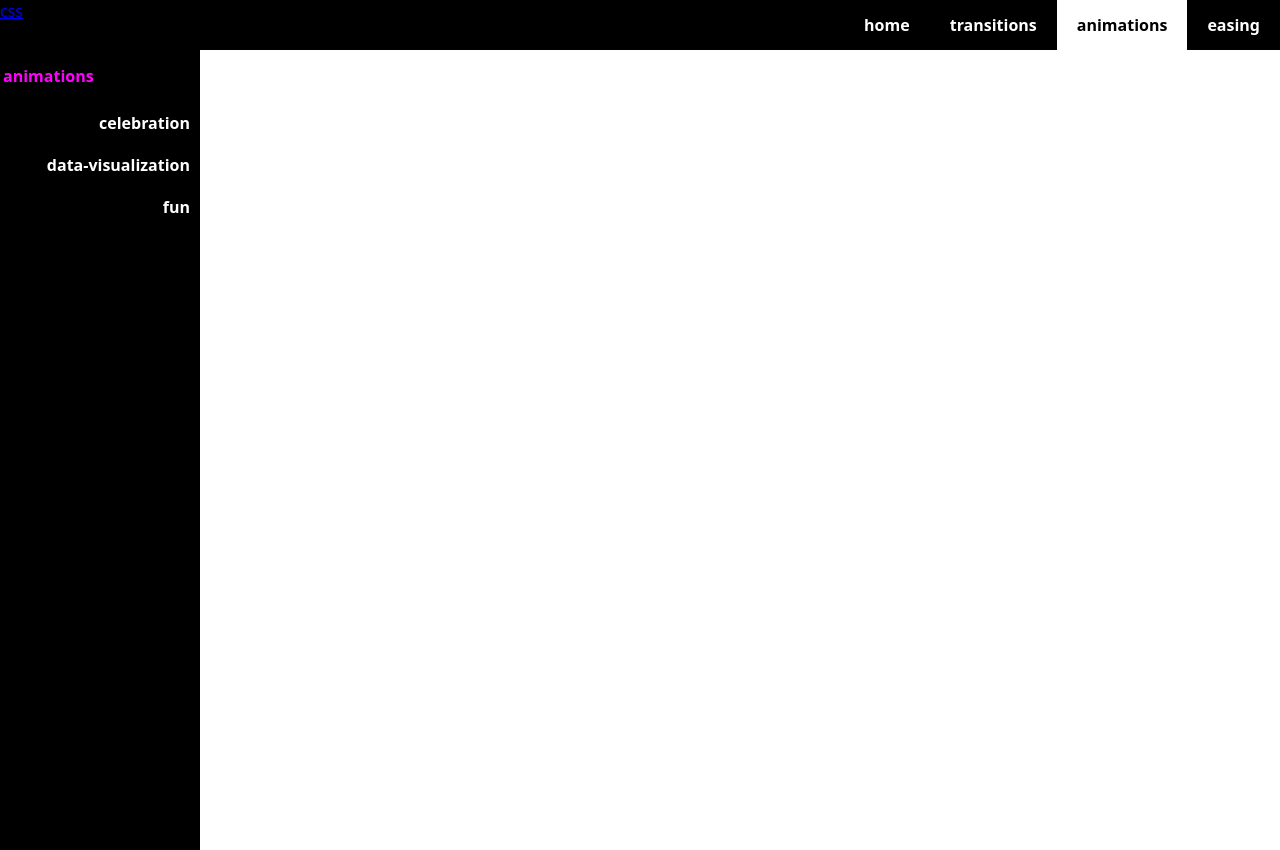
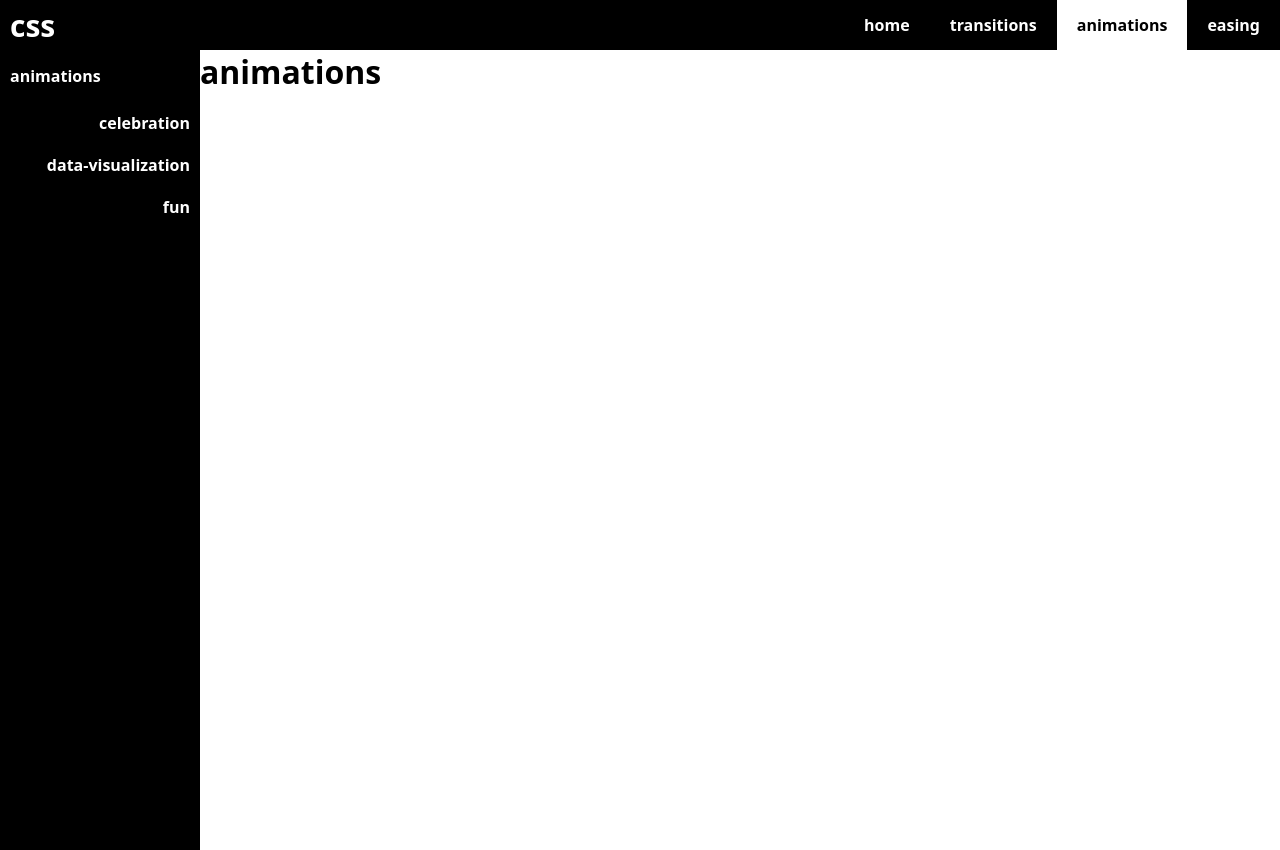
Before and after one commit to warpedpuppy/css-presentation, a React (Create React App) app: page /animations in a window 1280 px wide. Built offline with nearby package versions, Linux system fonts and the light colour scheme.

Commit message:
menu work

```diff
--- a/src/components/animations/Animations.js
+++ b/src/components/animations/Animations.js
@@ -7,7 +7,8 @@ function Animations() {
 	const links = ['celebration', 'data-visualization', 'fun']
 	return (
 	<Routes>
-		<Route path="/" element={ <PageTemplate title="animations" links={links} /> } >
+		<Route path="/" element={ <PageTemplate title="animations" root='/animations' links={links} /> } >
+			<Route path='/' element={ <h1>animations</h1> }/>
 			<Route path='celebration/*' element={ <Celebration /> }/>
 			<Route path='data-visualization/*' element={ <DataVisualization /> }/>
 			<Route path='fun/*' element={ <Fun /> }/>
--- a/src/components/navbar/NavBar.css
+++ b/src/components/navbar/NavBar.css
@@ -1,3 +1,6 @@
+header {
+	height: 50px;
+}
 #main-nav {
 	position: relative;
 	z-index: 2;
@@ -8,6 +11,14 @@
 #main-nav .nav-brand {
 	position: absolute;
 	z-index: 4;
+	display: flex;
+	align-items: center;
+	margin-left: 10px;
+	text-decoration: none;
+	font-weight: bold;
+	color: white;
+	font-size: 30px;
+	height: 50px;
 }
  ul.nav-links {
 	flex-direction: column;
@@ -15,7 +26,7 @@
 	position: relative;
 	width: 100vw;
 	height: 100px;
-	margin-top: -50px;
+	margin-top: -90px; /* (35 * 4) - 50  */
 	z-index: 1;
 	transition: margin 0.5s ease-in-out;
 
@@ -28,10 +39,14 @@
 
 #main-nav ul.nav-links li {
 	background-color: black;
-	height: 25px;
+	height: 35px;
+	padding: 0;
+	padding-left: 20px;
+	display: flex;
+	align-items: center;
 	font-weight: bold;
 	color: white;
-	 padding: 0;
+
 	 margin: 0;
 	 cursor: pointer;
 	 transition: background-color 0.5s;
@@ -64,7 +79,7 @@
 		position: relative;
 		height: 50px;
 		margin-top: 0;
-		transition: none;
+		transition: none !important;
 	}
 	#main-nav ul.nav-links li {
 		/* margin: 0 30px 0 0; */
--- a/src/components/navbar/NavBar.js
+++ b/src/components/navbar/NavBar.js
@@ -13,6 +13,9 @@ function NavBar() {
 		navigate(pathname);
 		checkboxRef.current.checked = false;
 	}
+	window.addEventListener('resize', e => {
+		if (checkboxRef.current) checkboxRef.current.checked = false;
+	})
 	return (
 		<nav id="main-nav">
 			<Link to="/" className="nav-brand">css</Link>
--- a/src/components/navbar/NavHamburger.css
+++ b/src/components/navbar/NavHamburger.css
@@ -28,7 +28,7 @@
 	height: 4px;
 	margin-bottom: 5px;
 	position: relative;
-	background-color: black;
+	background-color: white;
 	/* background: #cdcdcd !important; */
 	border-radius: 3px;
 	z-index: 1;
@@ -42,9 +42,8 @@
 	top: 0;
 	right: 0;
 	z-index: 3;
-	background-color: lightgray;
+	background-color: black;
 	height: 50px;
-	/* border: 1px solid black; */
 	display: flex;
 	align-items: flex-end;
 	padding-right: 10px;
--- a/src/components/transitions/Transitions.js
+++ b/src/components/transitions/Transitions.js
@@ -6,7 +6,8 @@ function Transitions() {
 	return (
 		<>
 			<Routes>
-				<Route path="/" element={ <PageTemplate title="transitions" links={['fade-ins', 'slide-ins']} /> } >
+				<Route path="/" element={ <PageTemplate title="transitions" root='/transitions/' links={['fade-ins', 'slide-ins']} /> } >
+					<Route path='/' element={ <h1>transitions</h1> }/>
 					<Route path='fade-ins/*' element={ <FadeIns /> }/>
 					<Route path='slide-ins/*' element={ <SlideIns /> }/>
 				</Route>
--- a/src/templates/PageTemplate.css
+++ b/src/templates/PageTemplate.css
@@ -1,3 +1,10 @@
 #page-template {
 	display: flex;
+	flex-direction: column;
 }
+
+@media (min-width: 1024px) {
+	#page-template {
+		flex-direction: row;
+	}
+}
--- a/src/templates/PageTemplate.js
+++ b/src/templates/PageTemplate.js
@@ -4,7 +4,7 @@ import { Outlet } from 'react-router-dom';
 function PageTemplate(props) {
 	return (
 		<div id='page-template'>
-			<SideBarTemplate title={props.title} links={props.links} />
+			<SideBarTemplate title={props.title} root={props.root} links={props.links} />
 			<Outlet />
 		</div>
 	 );
--- a/src/templates/SideBarTemplate.css
+++ b/src/templates/SideBarTemplate.css
@@ -1,19 +1,28 @@
 #side-bar {
-	width: 100vw;
-	background-color: lightgray;
+	background-color: #333;
 	color: white;
 	text-align: right;
 }
 
 #side-bar h4 {
-	color: #FF00FF;
-	background-color: black;
-	padding: 15px 3px;
+	padding: 15px 10px;
 	text-align: left;
 }
+
+#side-bar h4 a {
+	color: white;
+	text-decoration: none;
+}
+
+
 #side-bar ul {
 	display: flex;
 	list-style-type: none;
+	width: 100vw;
+}
+
+#side-bar ul li {
+	cursor: pointer;
 }
 
 #side-bar ul li a {
@@ -23,9 +32,10 @@
 	text-decoration: none;
 	font-weight: bold;
 	color: white;
+	transition: background-color 0.5s;
 }
 
-#side-bar ul li.active {
+#side-bar ul li.active a {
 	background-color: white;
 }
 #side-bar ul li.active a {
@@ -38,9 +48,11 @@
 		color: white;
 		text-align: right;
 		width: 200px;
+		min-width: 200px;
 	}
 	#side-bar ul {
 		flex-direction: column;
+		width: auto;
 	}
 
 
--- a/src/templates/SideBarTemplate.js
+++ b/src/templates/SideBarTemplate.js
@@ -7,7 +7,7 @@ function SideBarTemplate(props) {
 	}
 	return (
 		<div id='side-bar'>
-			<h4>{props.title}</h4>
+			<h4><Link to={props.root}>{props.title}</Link></h4>
 			<ul>
 				{
 					props.links.map( (link, index) => {
```
